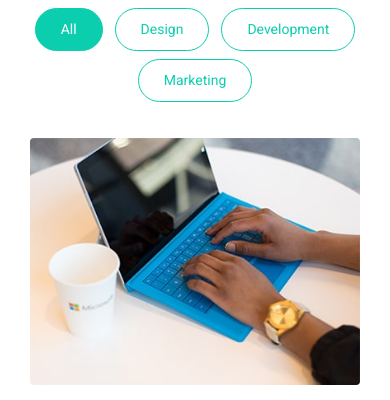
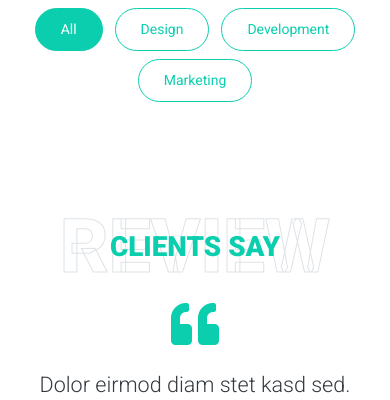
Before and after one commit to grebo87/grebo87.github.io, a plain HTML site: page index.html in a window 390 px wide. Shown: the part 5680-6080 px from the top of the page. Drawn offline with nearby package versions, Linux system fonts and the light colour scheme; files that its build step writes are made by us from their sources.

Commit message:
first commit

```diff
--- a/index.html
+++ b/index.html
@@ -408,7 +408,7 @@
                 </div>
             </div>
             <div class="row portfolio-container">
-                <div class="col-lg-4 col-md-6 mb-4 portfolio-item first">
+                <!-- <div class="col-lg-4 col-md-6 mb-4 portfolio-item first">
                     <div class="position-relative overflow-hidden mb-2">
                         <img class="img-fluid rounded w-100" src="img/portfolio-1.jpg" alt="">
                         <div class="portfolio-btn bg-primary d-flex align-items-center justify-content-center">
@@ -467,7 +467,7 @@
                             </a>
                         </div>
                     </div>
-                </div>
+                </div> -->
             </div>
         </div>
     </div>
```
